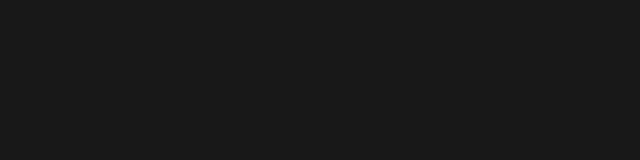
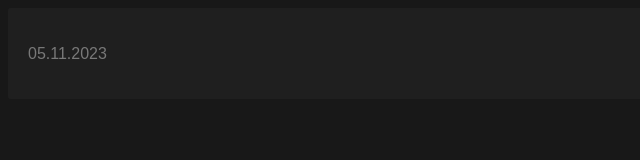
Before and after one commit to Mariama4/personal-journal-ps, a React (Vite) app: page / in a window 1280 px wide. Shown: the top 160 px of the page, without its empty margins (0-640 px from the left). Built offline with nearby package versions, Linux system fonts and the light colour scheme.

Commit message:
update app

```diff
--- a/src/App.css
+++ b/src/App.css
@@ -1,42 +1,4 @@
-#root {
-	max-width: 1280px;
-	margin: 0 auto;
-	padding: 2rem;
-	text-align: center;
+.app {
+	display: flex;
+	padding: 30px;
 }
-
-.logo {
-	height: 6em;
-	padding: 1.5em;
-	will-change: filter;
-	transition: filter 300ms;
-}
-.logo:hover {
-	filter: drop-shadow(0 0 2em #646cffaa);
-}
-.logo.react:hover {
-	filter: drop-shadow(0 0 2em #61dafbaa);
-}
-
-@keyframes logo-spin {
-	from {
-		transform: rotate(0deg);
-	}
-	to {
-		transform: rotate(360deg);
-	}
-}
-
-@media (prefers-reduced-motion: no-preference) {
-	a:nth-of-type(2) .logo {
-		animation: logo-spin infinite 20s linear;
-	}
-}
-
-.card {
-	padding: 2em;
-}
-
-.read-the-docs {
-	color: #888;
-}
--- a/src/App.jsx
+++ b/src/App.jsx
@@ -1,7 +1,16 @@
 import './App.css';
+import Button from './components/Button/Button';
+import CardButton from './components/CardButton/CardButton';
+import JournalItem from './components/JournalItem/JournalItem';
 
 function App() {
-	return <div></div>;
+	return (
+		<>
+			<CardButton>
+				<JournalItem></JournalItem>
+			</CardButton>
+		</>
+	);
 }
 
 export default App;
```
